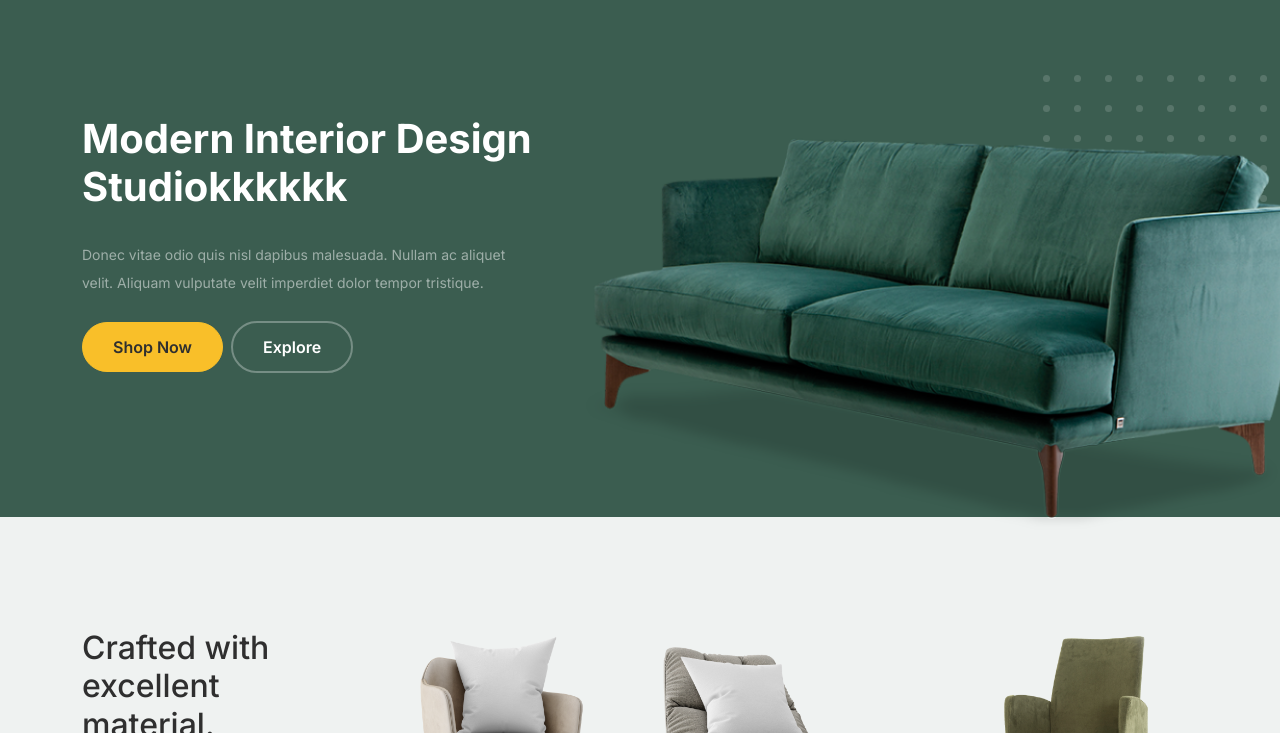
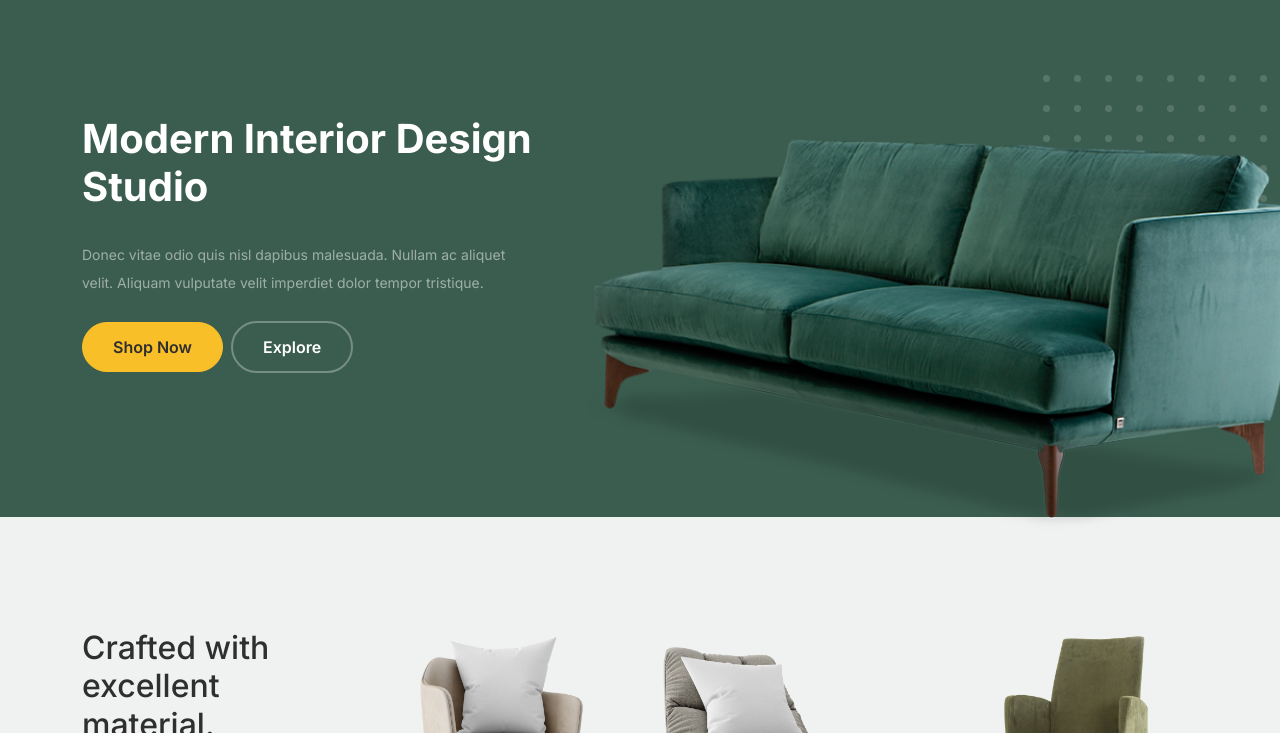
Before and after one commit to kalyansagar5/new, a plain HTML site: page index.html in a window 1280 px wide. Shown: the part 67-800 px from the top of the page. Drawn offline with Linux system fonts and the light colour scheme.

Commit message:
Update index.html

```diff
--- a/index.html
+++ b/index.html
@@ -64,7 +64,7 @@
 					<div class="row justify-content-between">
 						<div class="col-lg-5">
 							<div class="intro-excerpt">
-								<h1>Modern Interior <span clsas="d-block">Design Studiokkkkkk</span></h1>
+								<h1>Modern Interior <span clsas="d-block">Design Studio</span></h1>
 								<p class="mb-4">Donec vitae odio quis nisl dapibus malesuada. Nullam ac aliquet velit. Aliquam vulputate velit imperdiet dolor tempor tristique.</p>
 								<p><a href="" class="btn btn-secondary me-2">Shop Now</a><a href="#" class="btn btn-white-outline">Explore</a></p>
 							</div>
```
